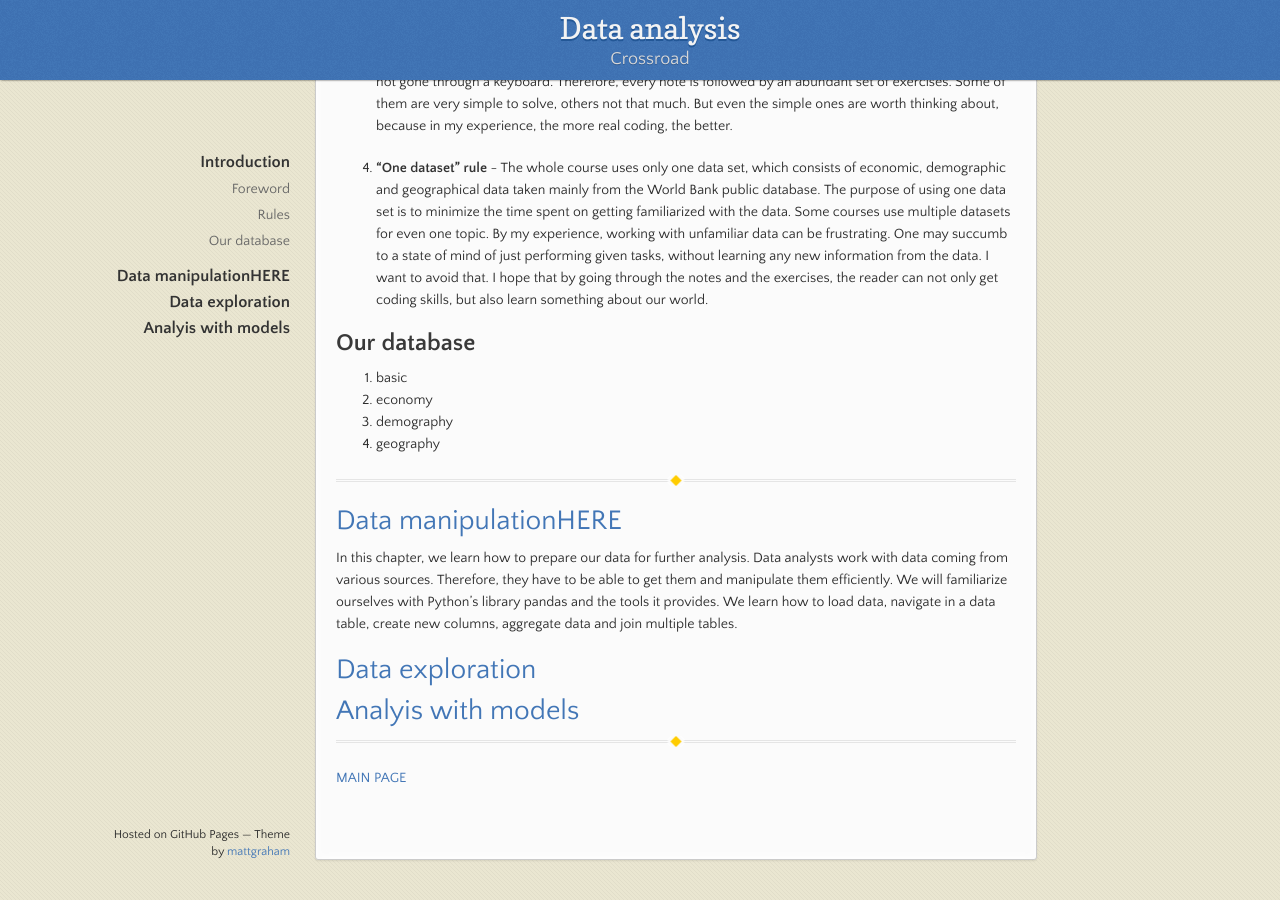
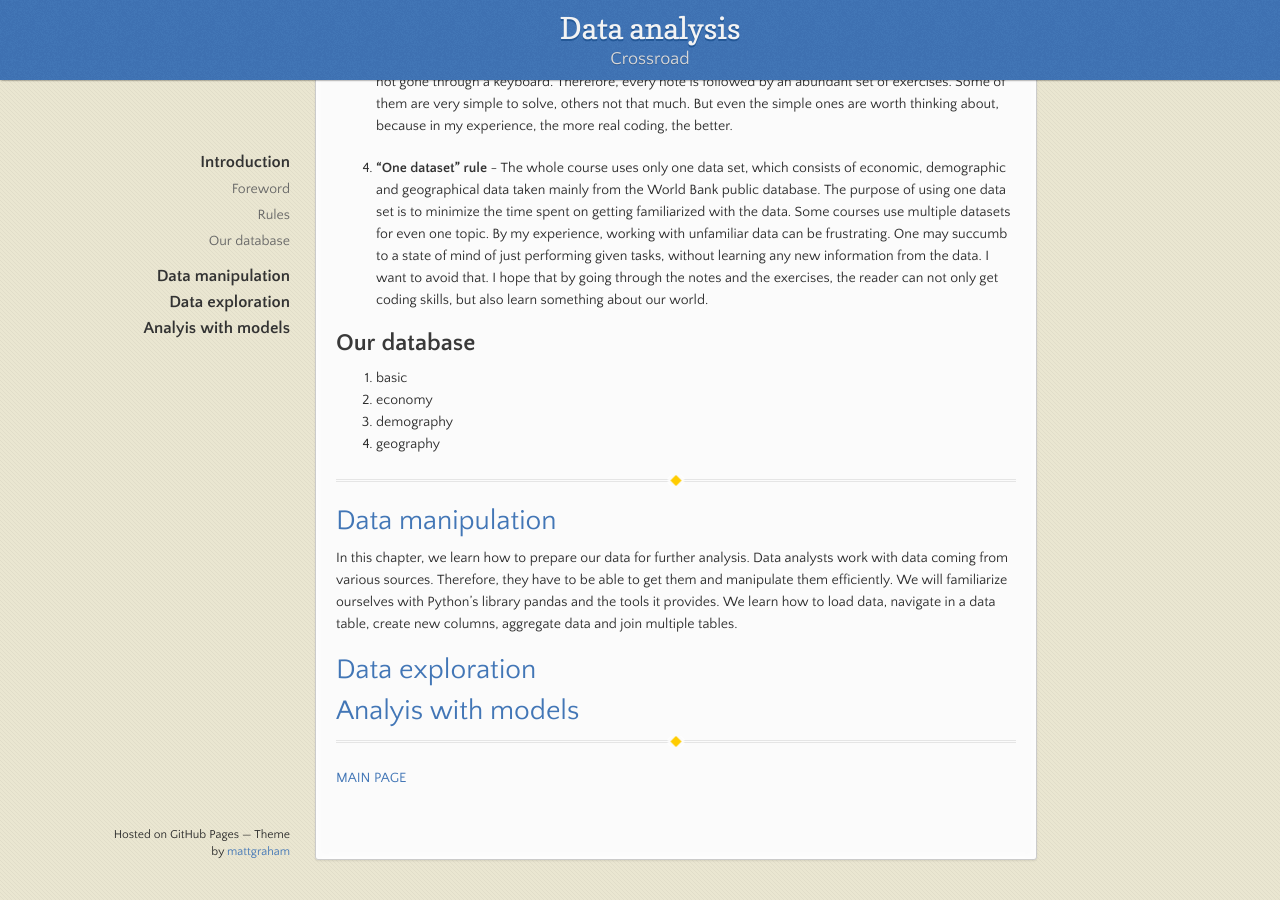
Before and after one commit to soukupmarek-edin/soukupmarek-edin.github.io, a Jekyll site: the page built from data_analysis/data_analysis_main.md, in a window 1280 px wide and 900 px high, scrolled down 522 px. Built offline with Jekyll 4.4.1, drawn with Linux system fonts in a browser that asks for light colours; Markdown is read by kramdown in place of the engine named in the settings.

Commit message:
Update data_analysis_main.md

```diff
--- a/data_analysis/data_analysis_main.md
+++ b/data_analysis/data_analysis_main.md
@@ -29,7 +29,7 @@ layout: data_analysis_index
 
 * * *
 
-# [Data manipulationHERE](./manipulation_main.md)
+# [Data manipulation](./manipulation_main.md)
 
 In this chapter, we learn how to prepare our data for further analysis. Data analysts work with data coming from various sources. Therefore, they have to be able to get them and manipulate them efficiently. We will familiarize ourselves with Python's library pandas and the tools it provides. We learn how to load data, navigate in a data table, create new columns, aggregate data and join multiple tables.
 
```
